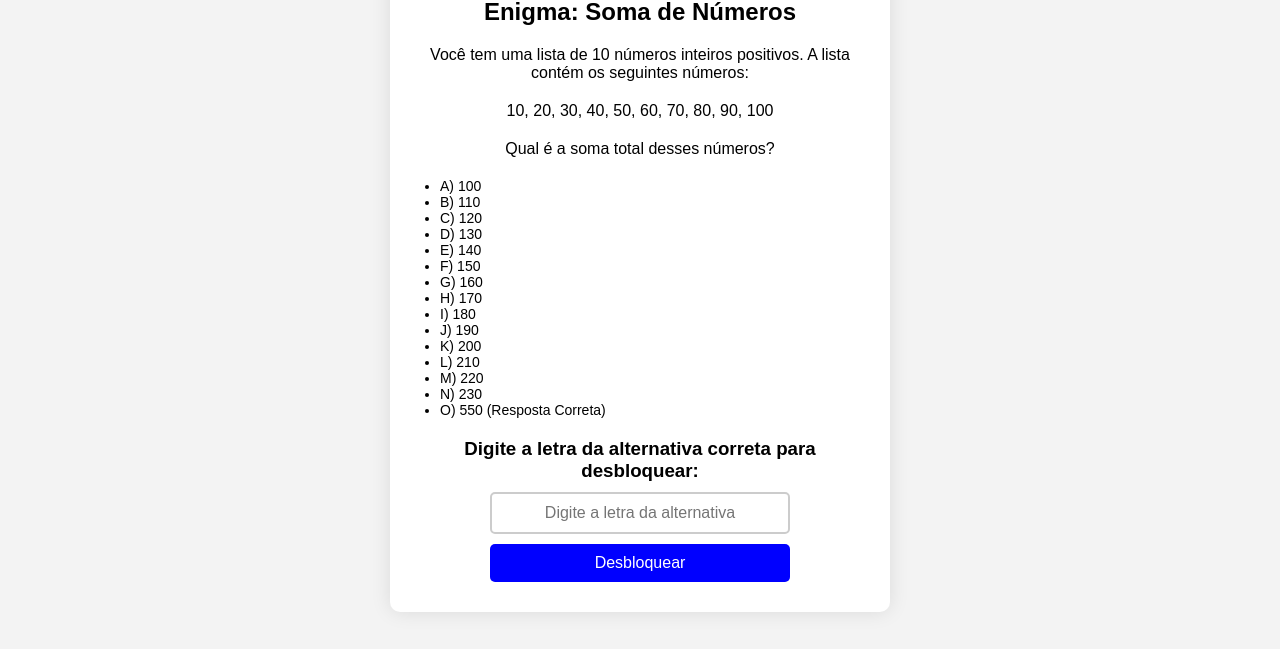
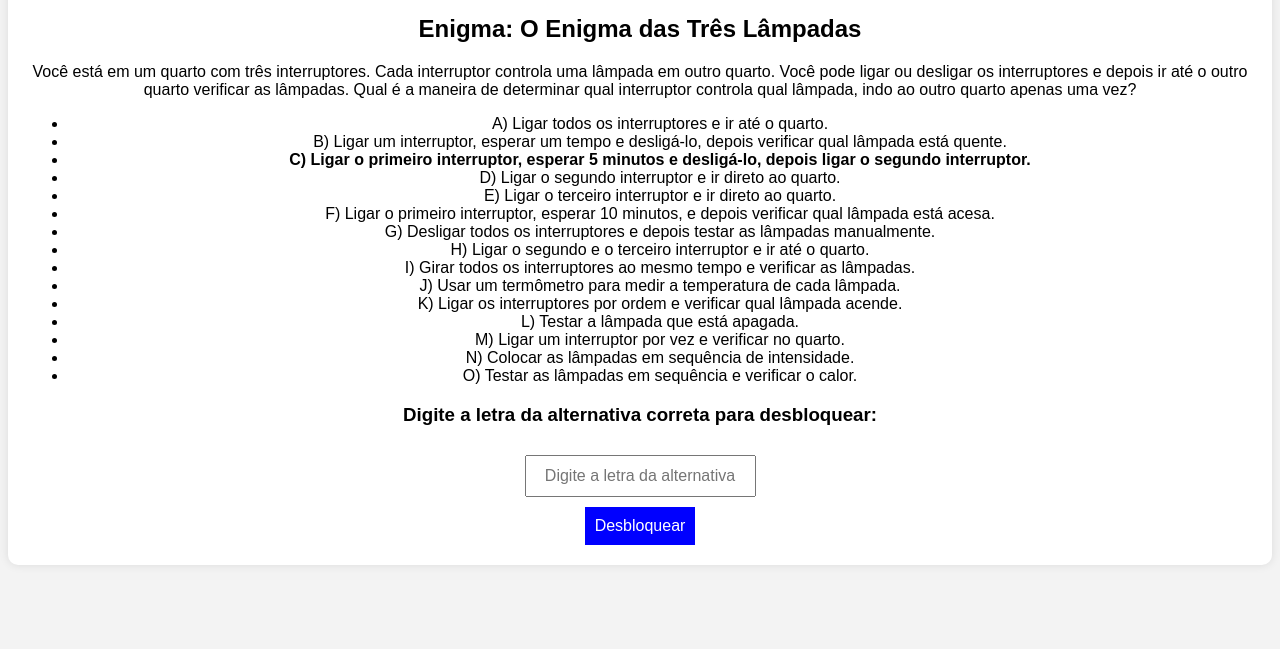
Before and after one commit to eng-pablo-tec/enigma3, a plain HTML site: page index.html in a window 1280 px wide. Shown: the part 167-816 px from the top of the page. Drawn offline with Linux system fonts and the light colour scheme.

Commit message:
Update index.html

```diff
--- a/index.html
+++ b/index.html
@@ -3,13 +3,8 @@
 <head>
     <meta charset="UTF-8">
     <meta name="viewport" content="width=device-width, initial-scale=1.0">
-    <title>Cadeado Lógico - Enigma em Portugol</title>
+    <title>Cadeado Lógico</title>
     <style>
-        * {
-            margin: 0;
-            padding: 0;
-            box-sizing: border-box;
-        }
         body {
             display: flex;
             justify-content: center;
@@ -17,49 +12,26 @@
             height: 100vh;
             background-color: #f3f3f3;
             font-family: Arial, sans-serif;
-            padding: 20px;
         }
         .container {
             text-align: center;
             background: white;
-            padding: 30px;
+            padding: 20px;
             border-radius: 10px;
-            box-shadow: 0 0 20px rgba(0, 0, 0, 0.1);
-            width: 100%;
-            max-width: 500px;
-            position: relative;
+            box-shadow: 0 0 10px rgba(0, 0, 0, 0.1);
         }
         .lock {
-            font-size: 80px;
+            font-size: 50px;
             color: red;
-            margin-bottom: 20px;
         }
         .unlocked {
             color: green;
-        }
-        h2 {
-            font-size: 24px;
-            margin-bottom: 20px;
-        }
-        p {
-            font-size: 16px;
-            margin-bottom: 20px;
-        }
-        ul {
-            text-align: left;
-            margin-bottom: 20px;
-            padding-left: 20px;
-            font-size: 14px;
         }
         input {
             padding: 10px;
             margin-top: 10px;
             text-align: center;
             font-size: 16px;
-            width: 100%;
-            max-width: 300px;
-            border: 2px solid #ccc;
-            border-radius: 5px;
         }
         button {
             padding: 10px;
@@ -69,9 +41,6 @@
             border: none;
             cursor: pointer;
             font-size: 16px;
-            border-radius: 5px;
-            width: 100%;
-            max-width: 300px;
         }
         button:hover {
             background-color: darkblue;
@@ -99,26 +68,24 @@
 <body>
     <div class="container">
         <div id="lockIcon" class="lock">🔒</div>
-        <h2>Enigma: Soma de Números</h2>
-        <p>Você tem uma lista de 10 números inteiros positivos. A lista contém os seguintes números:</p>
-        <p>10, 20, 30, 40, 50, 60, 70, 80, 90, 100</p>
-        <p>Qual é a soma total desses números?</p>
+        <h2>Enigma: O Enigma das Três Lâmpadas</h2>
+        <p>Você está em um quarto com três interruptores. Cada interruptor controla uma lâmpada em outro quarto. Você pode ligar ou desligar os interruptores e depois ir até o outro quarto verificar as lâmpadas. Qual é a maneira de determinar qual interruptor controla qual lâmpada, indo ao outro quarto apenas uma vez?</p>
         <ul>
-            <li>A) 100</li>
-            <li>B) 110</li>
-            <li>C) 120</li>
-            <li>D) 130</li>
-            <li>E) 140</li>
-            <li>F) 150</li>
-            <li>G) 160</li>
-            <li>H) 170</li>
-            <li>I) 180</li>
-            <li>J) 190</li>
-            <li>K) 200</li>
-            <li>L) 210</li>
-            <li>M) 220</li>
-            <li>N) 230</li>
-            <li>O) 550 (Resposta Correta)</li>
+            <li>A) Ligar todos os interruptores e ir até o quarto.</li>
+            <li>B) Ligar um interruptor, esperar um tempo e desligá-lo, depois verificar qual lâmpada está quente.</li>
+            <li><b>C) Ligar o primeiro interruptor, esperar 5 minutos e desligá-lo, depois ligar o segundo interruptor.</b></li>
+            <li>D) Ligar o segundo interruptor e ir direto ao quarto.</li>
+            <li>E) Ligar o terceiro interruptor e ir direto ao quarto.</li>
+            <li>F) Ligar o primeiro interruptor, esperar 10 minutos, e depois verificar qual lâmpada está acesa.</li>
+            <li>G) Desligar todos os interruptores e depois testar as lâmpadas manualmente.</li>
+            <li>H) Ligar o segundo e o terceiro interruptor e ir até o quarto.</li>
+            <li>I) Girar todos os interruptores ao mesmo tempo e verificar as lâmpadas.</li>
+            <li>J) Usar um termômetro para medir a temperatura de cada lâmpada.</li>
+            <li>K) Ligar os interruptores por ordem e verificar qual lâmpada acende.</li>
+            <li>L) Testar a lâmpada que está apagada.</li>
+            <li>M) Ligar um interruptor por vez e verificar no quarto.</li>
+            <li>N) Colocar as lâmpadas em sequência de intensidade.</li>
+            <li>O) Testar as lâmpadas em sequência e verificar o calor.</li>
         </ul>
         <h3>Digite a letra da alternativa correta para desbloquear:</h3>
         <input type="text" id="codeInput" placeholder="Digite a letra da alternativa">
@@ -126,13 +93,13 @@
         <button onclick="checkCode()">Desbloquear</button>
         <p id="message">Parabéns! Você decifrou o enigma!</p>
         <div id="link">
-            <p>Confira mais enigmas no <a href="https://eng-pablo-tec.github.io/enigma4/" target="_blank">link aqui!</a></p>
+            <p>Confira mais enigmas no <a href="https://eng-pablo-tec.github.io/enigma2/" target="_blank">link aqui!</a></p>
         </div>
     </div>
 
     <script>
         function checkCode() {
-            const correctCode = "O"; // Letra da alternativa correta (550)
+            const correctCode = "C"; // Letra da alternativa correta
             const userCode = document.getElementById("codeInput").value.toUpperCase();
             const lockIcon = document.getElementById("lockIcon");
             const message = document.getElementById("message");
```
